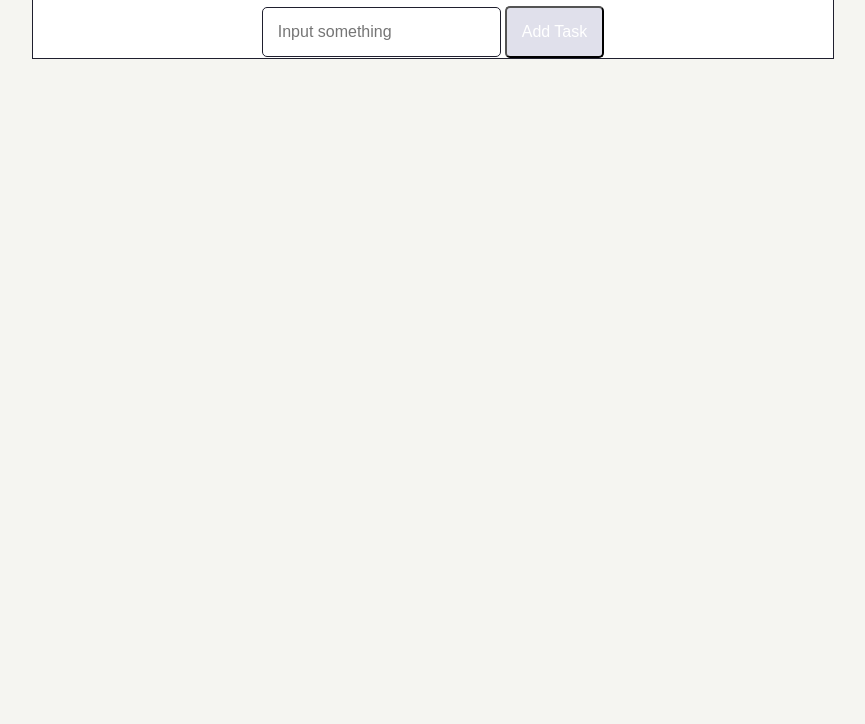
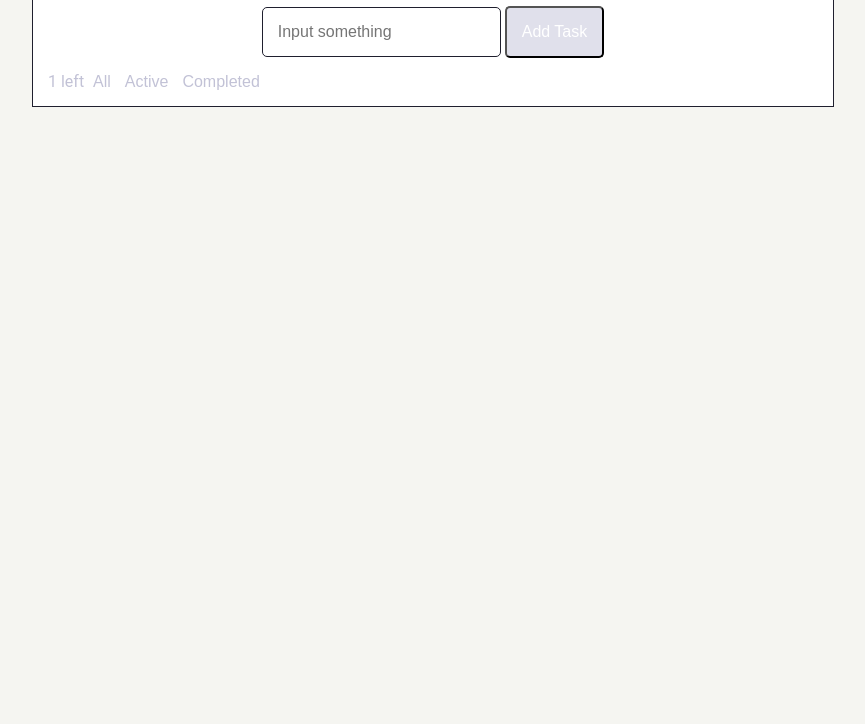
Before and after one commit to IrinaFitas/andersen-internship-todo-list, a website built with webpack: page index.html in a window 1280 px wide. Shown: the part 76-800 px from the top of the page, without its empty margins (207-1072 px from the left). Built offline with nearby package versions, Linux system fonts and the light colour scheme.

Commit message:
#3_Add buttons and stylized them

```diff
--- a/index.html
+++ b/index.html
@@ -14,6 +14,13 @@
             <button type="button" class="add-btn">Add Task</button>
         </div>
         <ul class="list"></ul>
+
+        <div class="container-footer">
+            <span class="counter">1 left</span>
+            <button type="button" class="btn btn-show-all">All</button>
+            <button type="button" class="btn btn-show-active">Active</button>
+            <button type="button" class="btn btn-show-completed">Completed</button>
+        </div>
     </div>
 </body>
 </html>
--- a/src/css/const.css
+++ b/src/css/const.css
@@ -4,4 +4,5 @@
     --small-size: 15px;
     --font-size: 16px;
     --white: #ffffff;
+    --second-grey: #c2c2d6;
 }
--- a/src/css/style.css
+++ b/src/css/style.css
@@ -56,3 +56,25 @@ li {
     word-break: break-all;
     border-radius: 3px;
 }
+
+.container-footer {
+    align-self: flex-start;
+    padding: 10px 15px;
+}
+
+.btn {
+    background-color: transparent;
+    border-radius: 5px;
+    border: none;
+    color: var(--second-grey);
+    padding: 5px;
+    font-size: var(--font-size);
+}
+
+.btn:hover {
+    border: 2px solid var(--second-grey);
+}
+.counter {
+    color: var(--second-grey);
+    font-size: var(--font-size);
+}
--- a/src/js/Model.js
+++ b/src/js/Model.js
@@ -6,7 +6,7 @@ export default class Model {
     }
 
     get list() {
-        if (this.storage.list) {
+        if (this.storage.getItem("list")) {
             return JSON.parse(this.storage.list);
         } else {
             return this.listItems;
```
